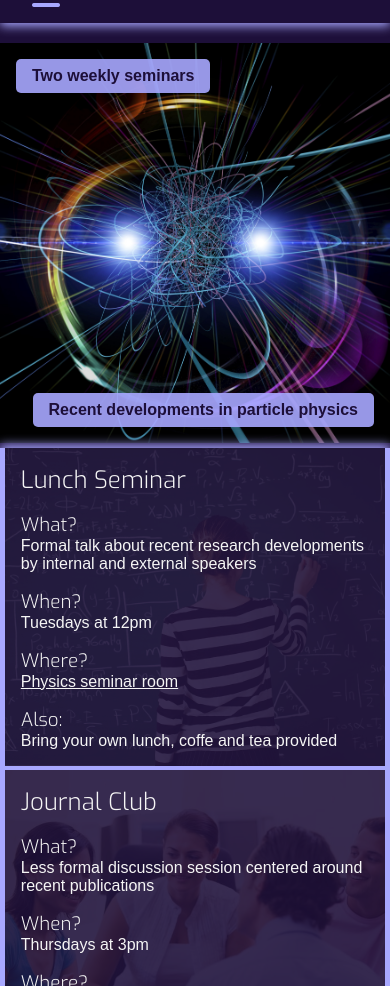
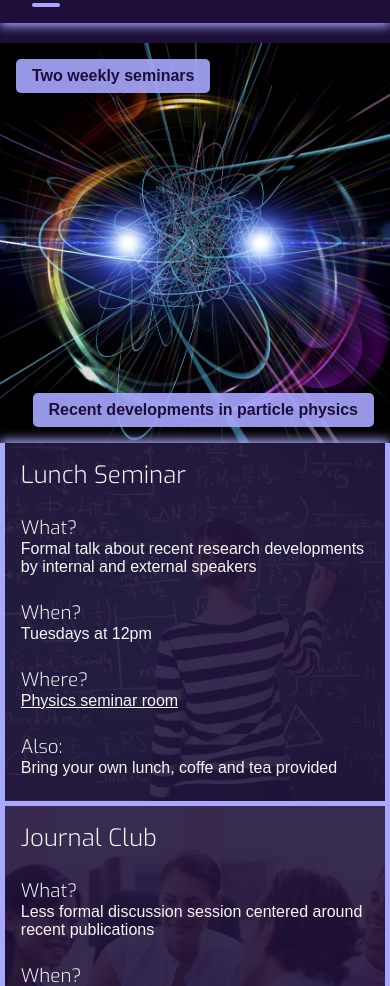
Before and after one commit to theresaabl/pp-seminars, a plain HTML site: page index.html in a window 390 px wide. Shown: the part 114-1100 px from the top of the page. Drawn offline with Linux system fonts and the light colour scheme; a web font is replaced by a local one.

Commit message:
Fix #3, apply flex styles also for mobile devices, add height: 100% to .seminar-type class

```diff
--- a/assets/css/style.css
+++ b/assets/css/style.css
@@ -142,11 +142,12 @@ main {
 #about{
     box-shadow: 0 -3px 10px #a8a8ff;
     background-color: #a8a8ff;
+    display: flex;
+    flex-direction: column;
 }
 
 .seminar-type-container {
-    margin: .3rem;
-    margin-bottom: 0;
+    margin: 0 .3rem;
 }
 
 #lunch-seminar-container {
@@ -155,15 +156,18 @@ main {
 
 #journal-club-container {
     background: url(../images/group-discussion.jpg) no-repeat center center/cover;
+    margin-top: .3rem;
 }
 
 .seminar-type {
     background-color: #1d0f39e0;
     padding: 1rem;
+    padding-bottom: 1.5rem;
+    height: 100%;
 }
 
 .seminar-type h3 {
-    margin-top: 1rem;
+    margin-top: 1.5rem;
 }
 
 #about a {
@@ -263,7 +267,7 @@ logo breaks into two lines for most mobile devices (308-481px)*/
     /*About section*/
     /*Add flex styles for larger devices*/
     #about {
-        display: flex;
+        flex-direction: row;
     }
 
     .seminar-type-container {
@@ -272,6 +276,7 @@ logo breaks into two lines for most mobile devices (308-481px)*/
 
     #journal-club-container {
         margin-left: 0;
+        margin-top: 0;
     }
 
     /*Footer*/
```
